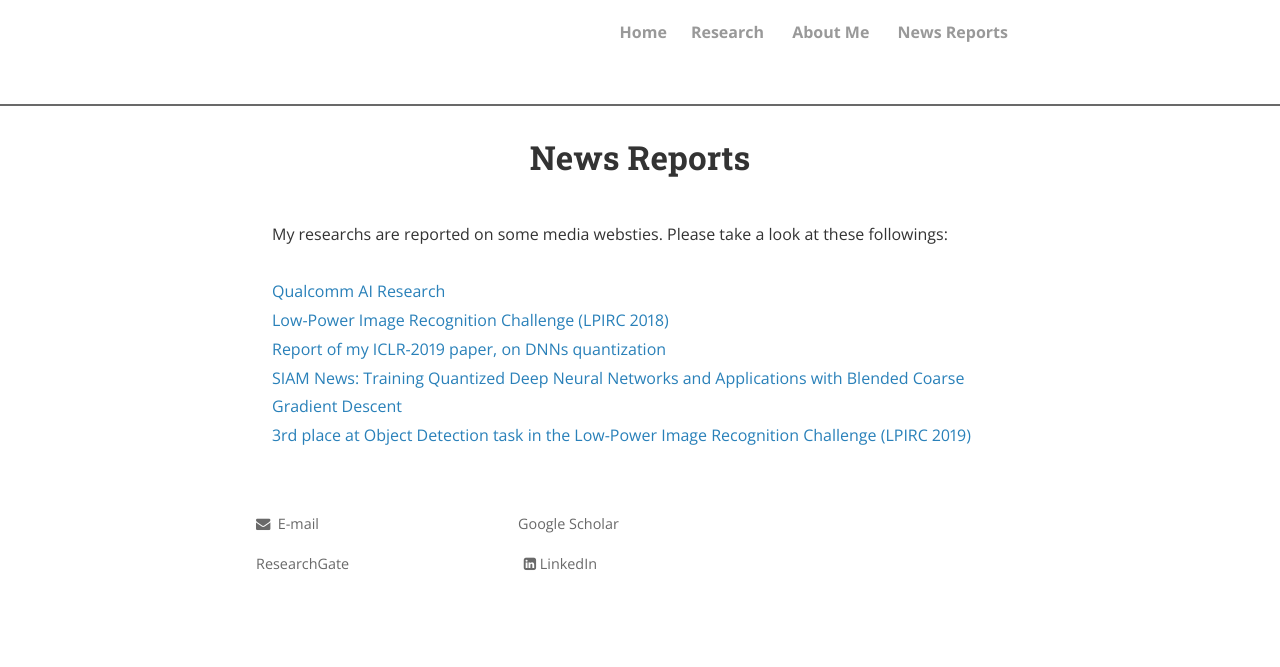
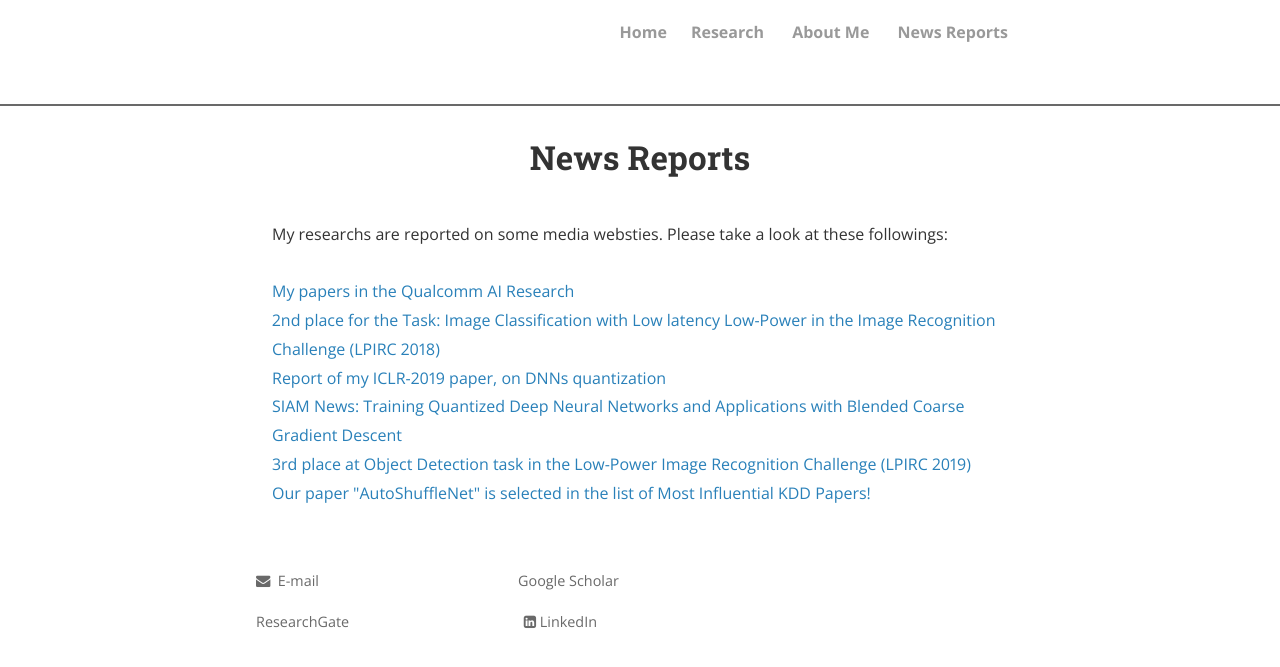
Before and after one commit to zsivine/zsivine.github.io, a Jekyll site: the page built from webreport.html, in a window 1280 px wide. Shown: the top 667 px of the page. Built offline with Jekyll 4.4.1, drawn with Linux system fonts in a browser that asks for light colours; nearby versions of some CDN libraries; comment, search, counter and statistics services are not loaded; a style sheet for code colours, icons or effects is not loaded.

Commit message:
update KDD paper infor

```diff
--- a/research.html
+++ b/research.html
@@ -89,6 +89,9 @@ permalink: /research/
 <br>with Jiancheng Lyu, Yingyong Qi and Jack Xin. <br>
     26th SIGKDD Conference
     on Knowledge Discovery and Data Mining (KDD), 2020. <br>
+    <a href="https://www.paperdigest.org/2021/05/most-influential-kdd-papers-2021-05/">
+        one of the Most Influential KDD Papers</a><br>
+
 
 <br>
 <strong><a href="https://patents.google.com/patent/US20200175334A1/en">
--- a/webreport.html
+++ b/webreport.html
@@ -7,14 +7,16 @@ My researchs are reported on some media websties.
 Please take a look at these followings:
 <br>
 <br>
-<a href="https://www.qualcomm.com/invention/artificial-intelligence/ai-research" target="_self">
-    Qualcomm AI Research</a><br>
+<a href="https://www.qualcomm.com/research/artificial-intelligence/ai-research/papers" target="_self">
+    My papers in the Qualcomm AI Research</a><br>
 <a href="https://rebootingcomputing.ieee.org/lpirc/2018" target="_self">
-    Low-Power Image Recognition Challenge (LPIRC 2018)</a><br>
+    2nd place for the Task: Image Classification with Low latency Low-Power in the Image Recognition Challenge (LPIRC 2018)</a><br>
 <a href="https://www.qualcomm.com/news/onq/2019/03/12/heres-why-quantization-matters-ai" target="_self">
     Report of my ICLR-2019 paper, on DNNs quantization</a><br>
 <a href="https://sinews.siam.org/Details-Page/training-quantized-deep-neural-networks-and-applications-with-blended-coarse-gradient-descent-3" target="_self">
     SIAM News: Training Quantized Deep Neural Networks and Applications with Blended Coarse Gradient Descent</a><br>
 <a href="https://rebootingcomputing.ieee.org/lpirc/2019" target="_self">
     3rd place at Object Detection task in the Low-Power Image Recognition Challenge (LPIRC 2019)</a><br>
+<a href="https://www.paperdigest.org/2021/05/most-influential-kdd-papers-2021-05/" target="_self">
+    Our paper "AutoShuffleNet" is selected in the list of Most Influential KDD Papers! </a><br>
 <br>
```
